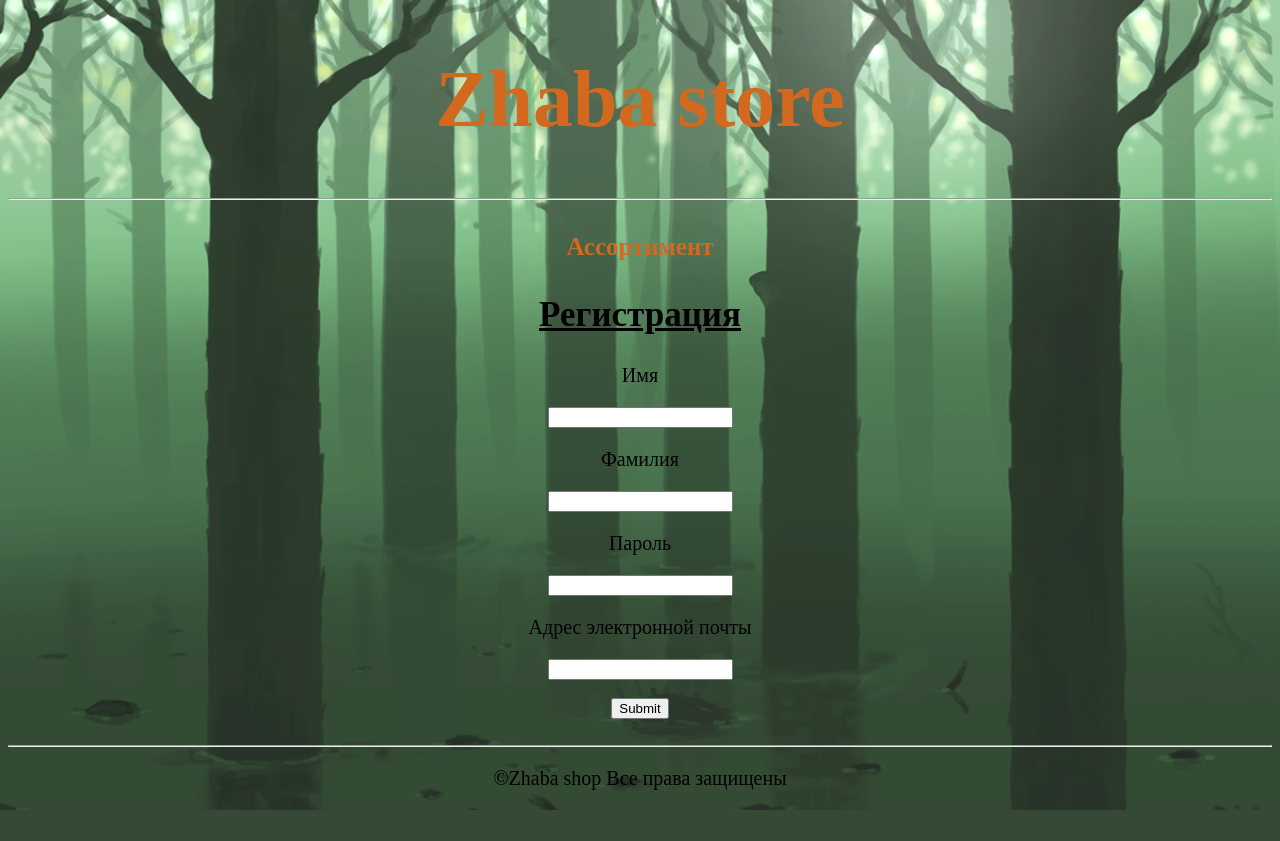
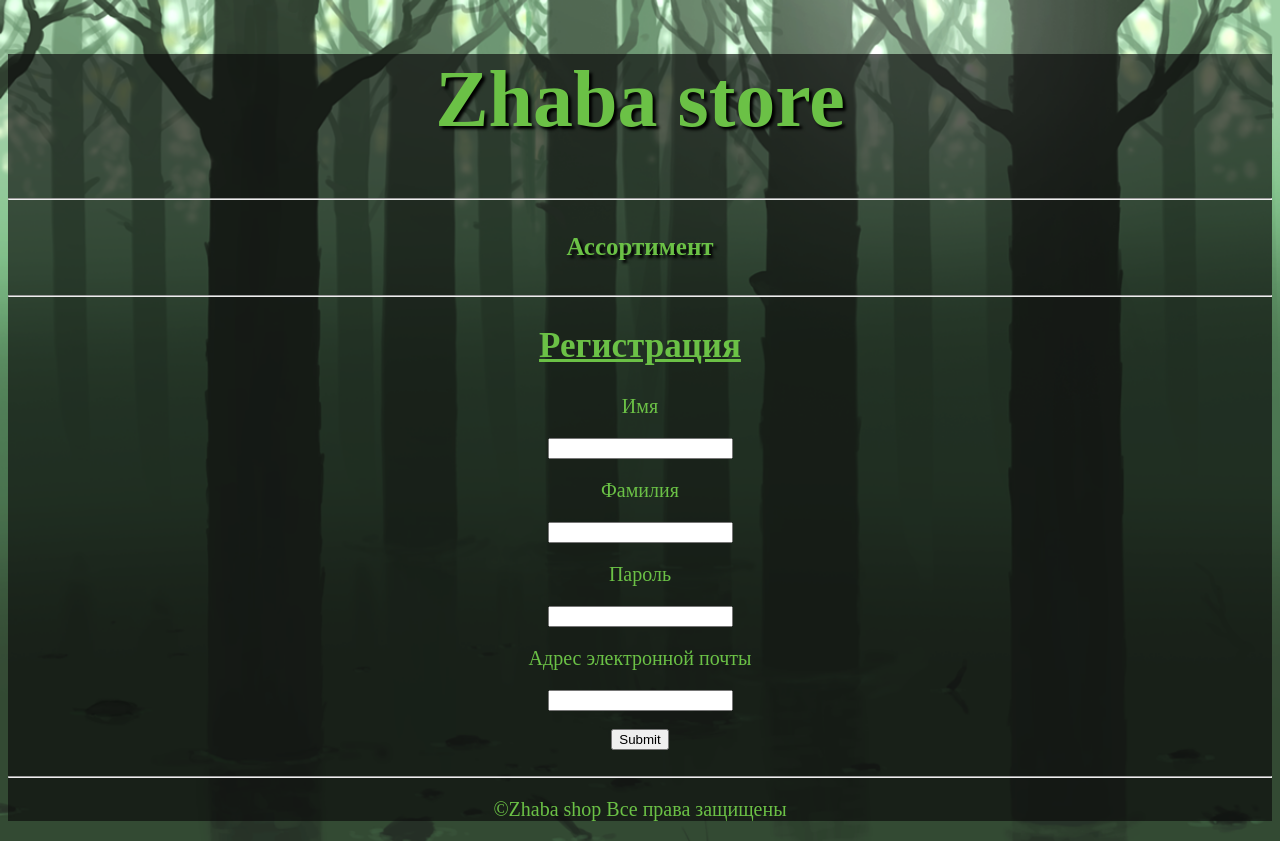
Before and after one commit to Vifirisya/misis-web, a PHP site: page /registration.html in a window 1280 px wide. Before the commit the page ends 810 px from the top, so only its background shows below. Run offline with PHP 8.4, Linux system fonts and the light colour scheme.

Commit message:
css and js modified

```diff
--- a/project/evilZhaba.html
+++ b/project/evilZhaba.html
@@ -8,7 +8,7 @@
 </head>
 
 <body>
-
+    <div class="semiopacity">
     <h1><a href="index.html">Zhaba store</a></h1>
     <hr>
     <lu class="menu">
@@ -38,6 +38,7 @@
     <br>
     <hr>
     <p>&copy;Zhaba shop Все права защищены</p>
+    </div>
 </body>
 
 </html>
--- a/project/fatZhaba.html
+++ b/project/fatZhaba.html
@@ -6,6 +6,7 @@
     <link rel="stylesheet" href="style.css">
 </head>
 <body>
+   <div class="semiopacity">
     <h1><a href="index.html">Zhaba store</a></h1>
     <hr>
     <lu class="menu">
@@ -15,7 +16,7 @@
     </lu>
     <hr>
     <img src="https://animalsglobe.ru/wp-content/uploads/2011/10/jaba-1.jpg" alt="Картинка продукта" width="350" height="350">
-    <h2>Толстая жаба</h2><h5>Стоимость: бесценна</h5>
+    <h2>Толстая жаба</h2><h4>Стоимость: бесценна</h4>
     <br>
     <h3>Описание:</h3>
     <p>Просто толстая жаба</p>
@@ -29,5 +30,6 @@
     <br>
     <hr>
     <p>&copy;Zhaba shop Все права защищены</p>
+    </div>
 </body>
 </html>
--- a/project/registration.html
+++ b/project/registration.html
@@ -6,22 +6,27 @@
     <link rel="stylesheet" href="style.css">
 </head>
 <body>
+   <div class="semiopacity">
     <h1><a href="index.html">Zhaba store</a></h1>
     <hr>
     <h4><a href="products.html">Ассортимент</a></h4>
+    <hr>
     <h2>Регистрация</h2>
 
     <form action="#">
-        <p>Имя</p><input type="text"><br>
-        <p>Фамилия</p><input type="text"><br>
-        <p>Пароль</p><input type="password"><br>
-        <p>Адрес электронной почты</p><input type="email"><br>
+        <p>Имя</p><input type="text", id="nameInput"><br>
+        <p>Фамилия</p><input type="text", id="lastNameInput"><br>
+        <p>Пароль</p><input type="password", id="passwordInput"><br>
+        <p>Адрес электронной почты</p><input id="emailInput"><br>
         <br>
-        <input type="submit">
+        <input class="button" type="submit">
     </form>
 
     <br>
     <hr>
     <p>&copy;Zhaba shop Все права защищены</p>
+    </div>
+    <script src="script.js"></script>
 </body>
+
 </html>
--- a/project/sadZhaba.html
+++ b/project/sadZhaba.html
@@ -6,6 +6,7 @@
     <link rel="stylesheet" href="style.css">
 </head>
 <body>
+   <div class="semiopacity">
     <h1><a href="index.html">Zhaba store</a></h1>
     <hr>
     <lu class="menu">
@@ -15,7 +16,7 @@
     </lu>
     <hr>
     <img src="https://s9.travelask.ru/uploads/post/000/001/159/main_image/full-003dc6cfba745886cf3d626e69aa3103.jpg" alt="Картинка продукта" width="350" height="350">
-    <h2>Грустная жаба</h2><h5>Стоимость: 13999руб</h5>
+    <h2>Грустная жаба</h2><h4>Стоимость: 13999руб</h4>
     <br>
     <h3>Описание:</h3>
     <p>Очень грустная жаба. Постоянно грустит и требует утешения. Никто не знает, почему она грустит. Грустит и все! Не бита, не крашена</p>
@@ -29,5 +30,6 @@
     <br>
     <hr>
     <p>&copy;Zhaba shop Все права защищены</p>
+    </div>
 </body>
 </html>
--- /dev/null
+++ b/project/script.js
@@ -0,0 +1,28 @@
+function acceptForm(){
+        var nm = document.getElementById("nameInput").value;
+        var lastNm = document.getElementById("lastNameInput").value;
+        var pasw = document.getElementById("passwordInput").value;
+        var mail = document.getElementById("emailInput").value;
+
+        var regexp = /[a-z]/;
+        if (!regexp.test(nm) || !regexp.test(lastNm)){
+            alert("Name and lastname must not contain any numbers!")
+            return
+        }
+
+        regexp = /^[0-9a-z]{5,100}/i;
+
+        if(!regexp.test(pasw)){
+            alert("Password must be from 5 to 100 symbols length!")
+            return
+        }
+
+        alert("Success")
+
+        /*alert(nm);
+        alert(lastNm);
+        alert(pasw);
+        alert(mail);*/
+    }
+
+document.querySelector(".button").addEventListener("click", acceptForm);
--- a/project/style.css
+++ b/project/style.css
@@ -8,13 +8,32 @@ body {
 
 a {
     text-decoration: none;
-    color: chocolate;
+    color: #6BC146;
+    text-shadow: 3px 3px 3px #000;
 }
+
+/*
+input{
+    background: #6BC146;
+    content: black;
+}
+
+input:enabled{
+    background: #6BC146;
+}
+
+input:focus{
+    background: #6BC146;
+}
+
+*/
 
 .semiopacity {
     /*padding: 5px;*/
-
-    /*opacity: .3;*/
+    /*background-image: url(img/back2.png)*/
+    /*opacity: .3;
+    background: #CDD6DB;*/
+    background: rgba(10, 10, 10, 0.65);
 }
 
 a:hover {
@@ -28,28 +47,38 @@ li {
 
 p {
     font-size: 20px;
+    color: #6BC146;
 }
 
 h5 {
     font-size: 25px;
+    color: #6BC146;
 }
 
 h2 {
     font-size: 35px;
     text-decoration: underline;
+    color: #6BC146;
 }
 
 h4 {
     font-size: 25px;
+    color: #6BC146;
+}
+
+h3 {
+    color: #6BC146;
+    font-size: 20px;
 }
 
 h1 {
     font-size: 80px;
+    color: #6BC146;
 }
 
 .box {
-    background-color: #567895;
-    opacity: .10;
+    background: #567895;
+    opacity: .3;
 }
 
 .menu {
```
Also changed, not shown: project/index.html (+1 -0 lines), project/products.html (+7 -4 lines), project/seriousZhaba.html (+3 -1 lines).
